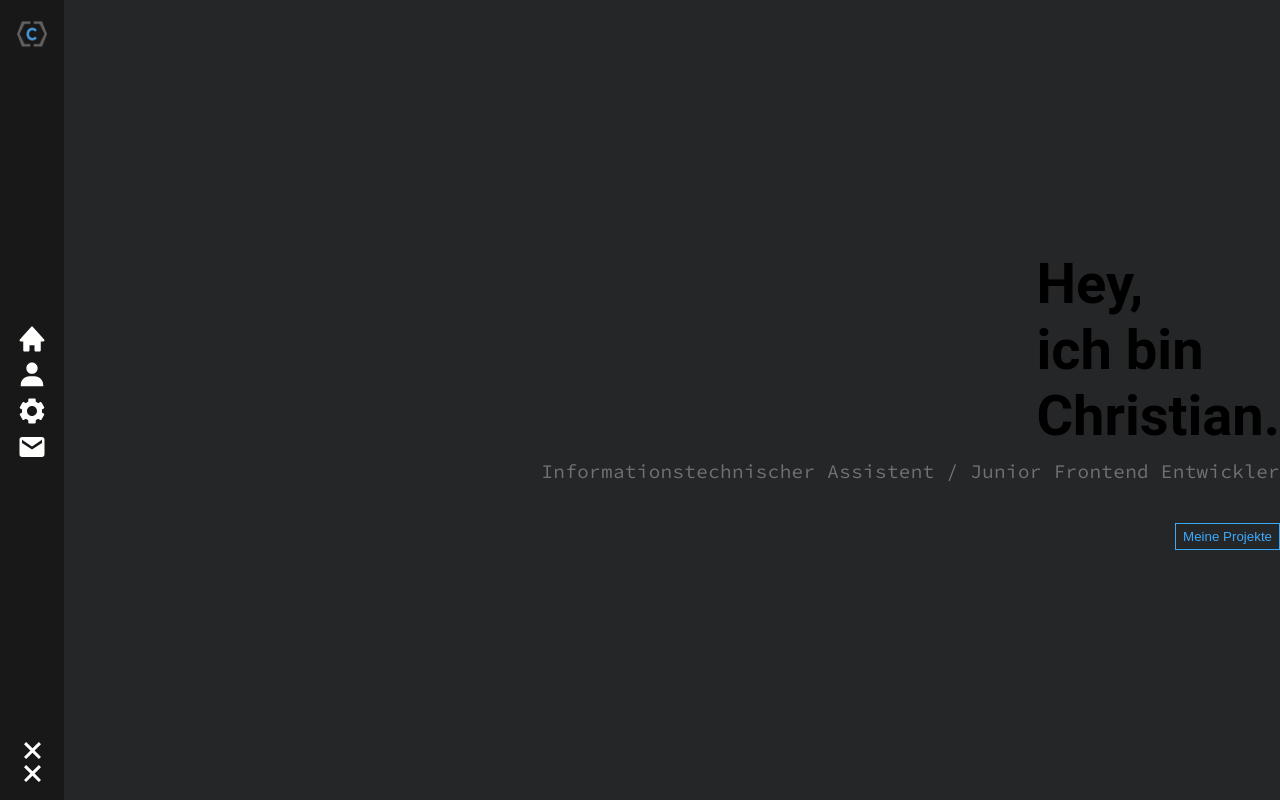
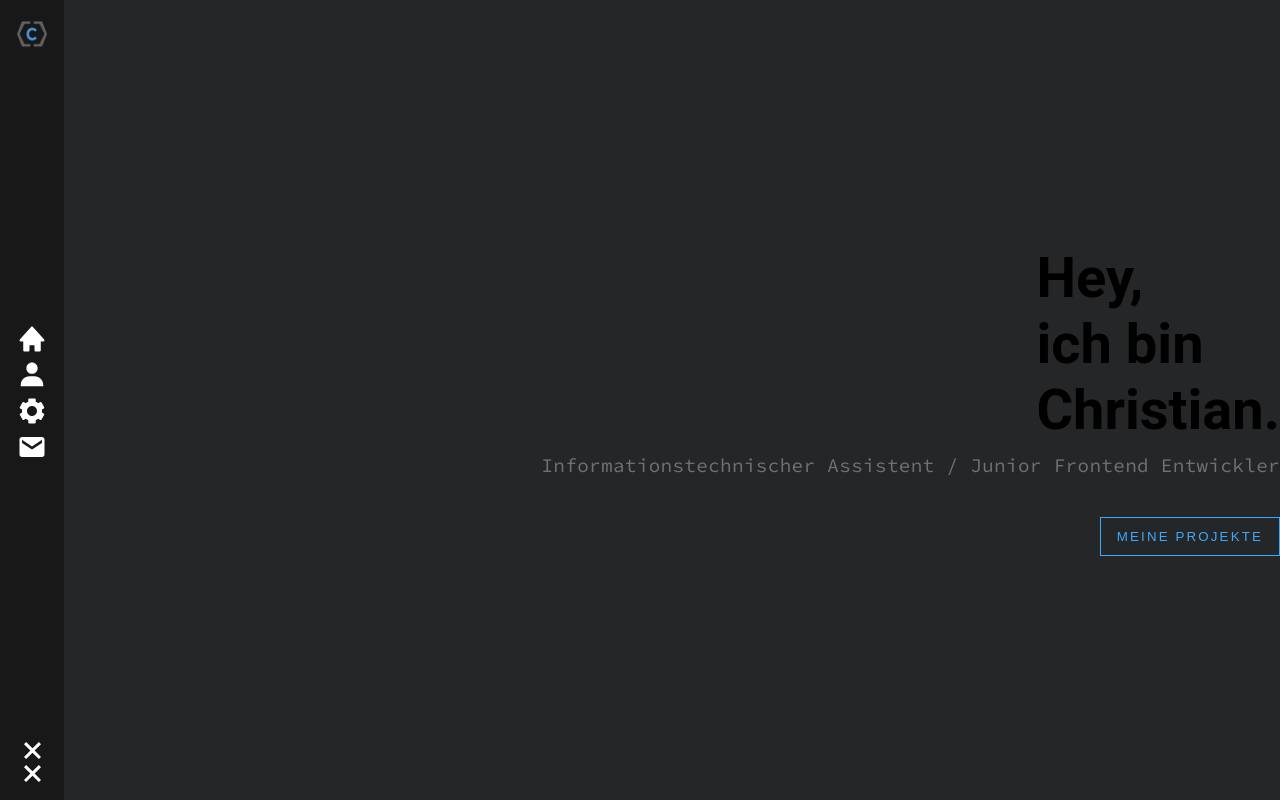
Before and after one commit to ChristianNik/my-react-website, a React (Create React App) app: page / in a window 1280 px wide. Built offline with nearby package versions, Linux system fonts and the light colour scheme.

Commit message:
Button styling angepasst: padding, uppercase

```diff
--- a/src/components/Button.js
+++ b/src/components/Button.js
@@ -6,7 +6,9 @@ function Button(props) {
 		border: '1px solid #3DA9FC',
 		backgroundColor: 'transparent',
 		color: '#3DA9FC',
-		padding: '5px 7px'
+		padding: '11px 16px',
+		textTransform: 'uppercase',
+		letterSpacing: '2.14px'
 	};
 
 	const defaultStyle = {
```
